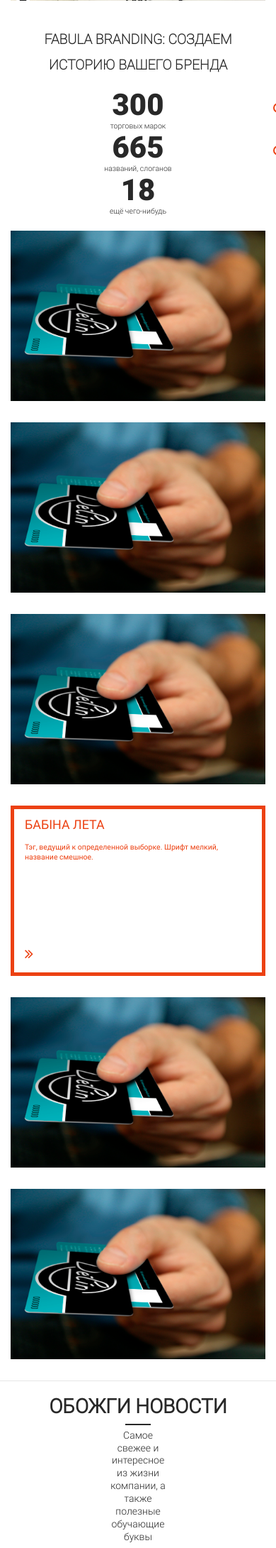
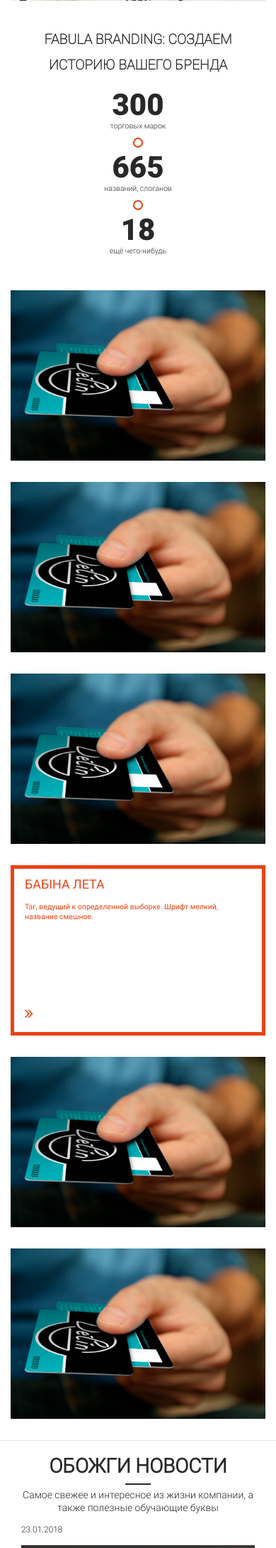
Before and after one commit to vovkaSviter/ZD, a PHP site: page /main.html in a window 390 px wide; the page is wider, and only the part inside the window is pictured. Shown: the part 495-2676 px from the top of that part at 71% size. Run offline with PHP 8.4, Linux system fonts and the light colour scheme.

Commit message:
Got responsive owls, etc.

```diff
--- a/markup/css/_xs&sm.sass
+++ b/markup/css/_xs&sm.sass
@@ -1,13 +1,16 @@
 // Contents
-// a. Variables
-// b. Navigation
+//  a. Variables
+//  b. Navigation
+//  c. Portfolio
+//  d. News
+//  e. Customers
 
-// a. Variables
+//  a. Variables
 $xs: 768px
 $sm: 992px
 $lg: 1199px
 
-// b. Navigation
+//  b. Navigation
 nav.siteNav
   .logo, .phones, .socials, .navList
     @media screen and (max-width: $xs)
@@ -15,3 +18,23 @@ nav.siteNav
   .navList
     @media screen and (max-width: $xs)
       display: block
+
+//  c. Portfolio
+.portfolio
+  .digit
+    margin-bottom: 2rem
+    &.plusDot:after
+      @media screen and (max-width: $xs)
+        top: auto
+        bottom: -1.5rem
+        right: calc(50% - .5rem)
+
+//  d. News
+.news
+  .subHeader
+    width: 100%
+
+//  e. Customers
+.customers
+  .subHeader
+    width: 100%
--- a/markup/css/zhgi.css
+++ b/markup/css/zhgi.css
@@ -410,4 +410,18 @@ footer {
   nav.siteNav .navList {
     display: block; } }
 
+.portfolio .digit {
+  margin-bottom: 2rem; }
+  @media screen and (max-width: 768px) {
+    .portfolio .digit.plusDot:after {
+      top: auto;
+      bottom: -1.5rem;
+      right: calc(50% - .5rem); } }
+
+.news .subHeader {
+  width: 100%; }
+
+.customers .subHeader {
+  width: 100%; }
+
 /*# sourceMappingURL=zhgi.css.map */
--- a/markup/main.html
+++ b/markup/main.html
@@ -563,13 +563,27 @@
             $('#news').owlCarousel({
                 nav: true,
                 dots: true,
-                items: 3
+                responsive: {
+                    0: {
+                        items: 1
+                    },
+                    768: {
+                        items: 3
+                    }
+                }
             });
 
             $('#customers').owlCarousel({
                 nav: true,
                 dots: true,
-                items: 5
+                responsive: {
+                    0: {
+                        items: 1
+                    },
+                    768: {
+                        items: 5
+                    }
+                }
             });
         });
     </script>
```
Also changed, not shown: 1 other file.
